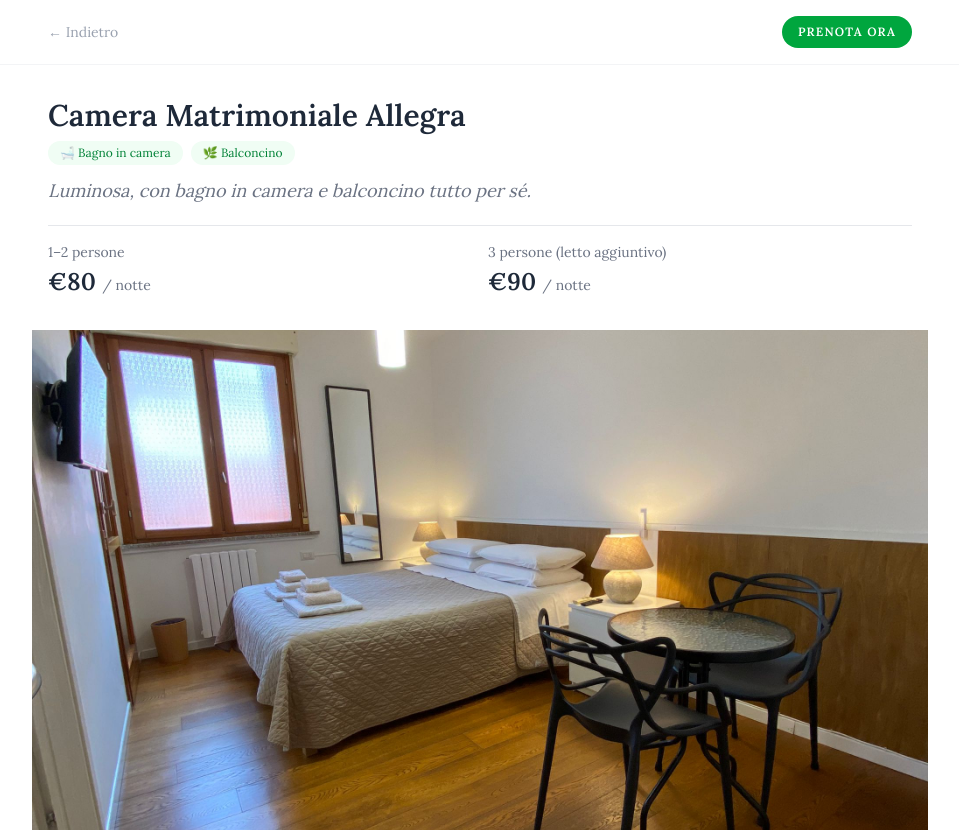
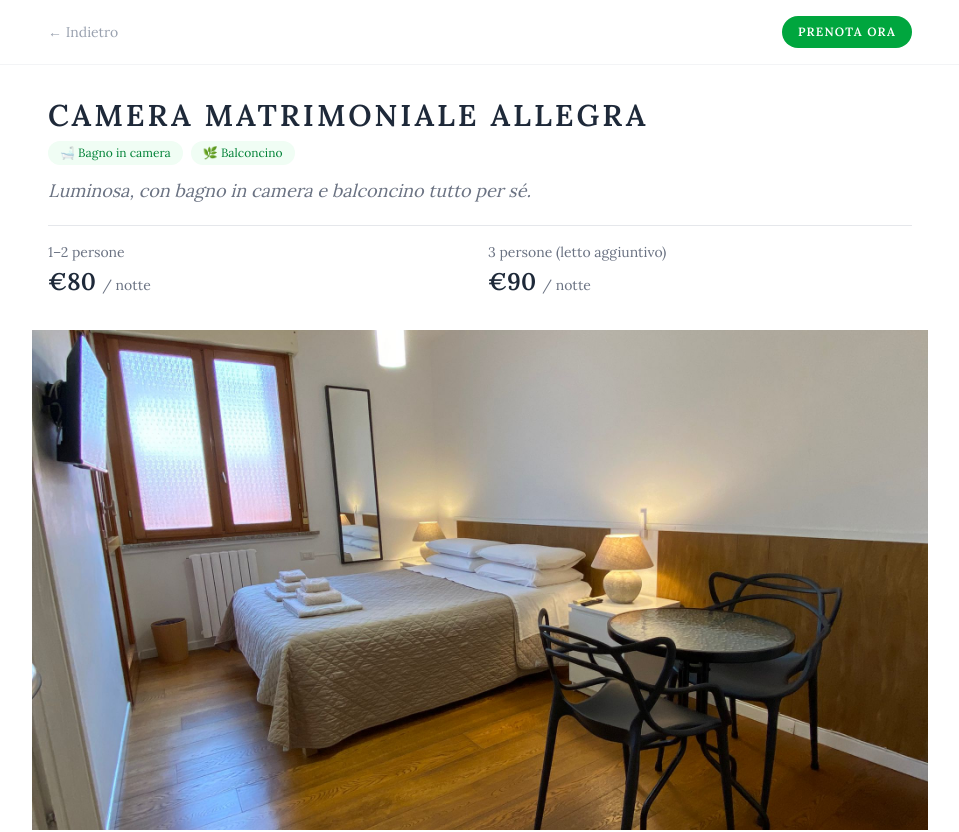
Before and after one commit to CasaAnia/sito-casaania, a Next.js app: page /camere/allegra in a window 1280 px wide. Shown: the top 832 px of the page, without its empty margins (160-1119 px from the left). Built offline with nearby package versions, Linux system fonts and the light colour scheme.

Commit message:
Allegra: titolo in maiuscolo

```diff
--- a/app/camere/allegra/page.tsx
+++ b/app/camere/allegra/page.tsx
@@ -46,7 +46,7 @@ export default function CameraAllegra() {
 
       <div className="max-w-4xl mx-auto px-4 py-8">
 
-        <h1 style={{ fontFamily: "'Lora', serif" }} className="text-3xl font-semibold text-gray-800 mb-2">Camera Matrimoniale Allegra</h1>
+        <h1 style={{ fontFamily: "'Lora', serif" }} className="text-3xl font-semibold text-gray-800 mb-2 uppercase tracking-widest">Camera Matrimoniale Allegra</h1>
         <div className="flex gap-2 mb-3">
           <span style={{ fontFamily: "'Lora', serif" }} className="text-xs bg-green-50 text-green-700 px-3 py-1 rounded-full">🛁 Bagno in camera</span>
           <span style={{ fontFamily: "'Lora', serif" }} className="text-xs bg-green-50 text-green-700 px-3 py-1 rounded-full">🌿 Balconcino</span>
```
